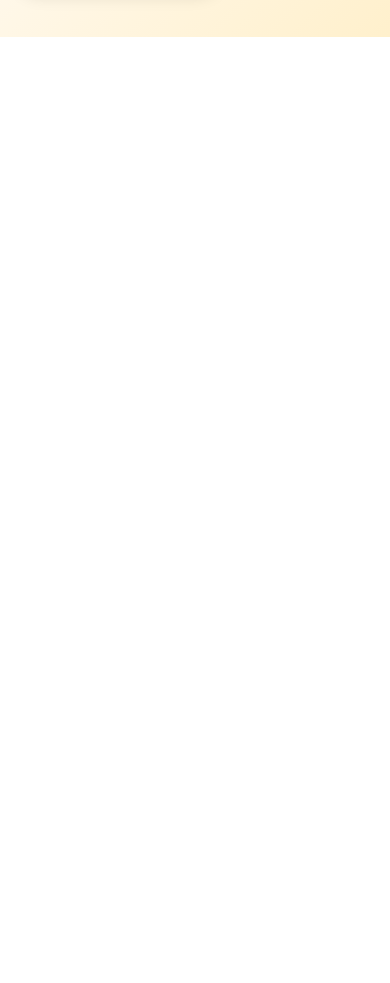
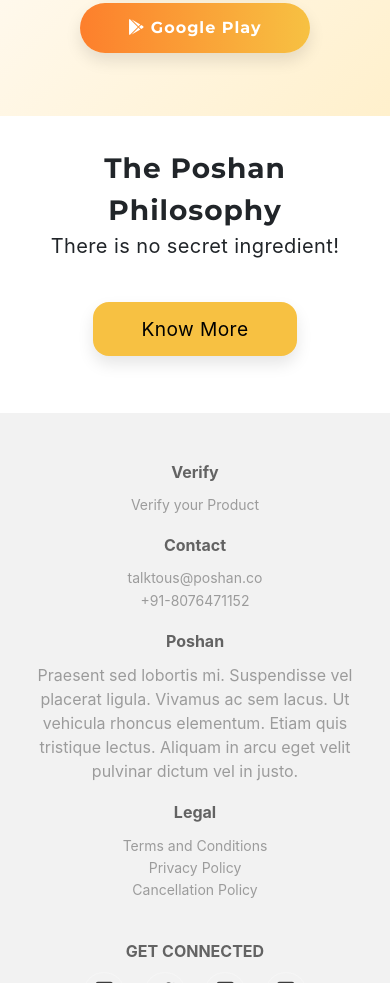
Before and after one commit to tarundeep1608/the-poshan-store, a plain HTML site: page home.html in a window 390 px wide. Shown: the part 1017-2000 px from the top of the page. Before the commit the page ends 1654 px from the top, so only its background shows below. Drawn offline with nearby package versions, Linux system fonts and the light colour scheme; a web font is replaced by a local one.

Commit message:
Project Started: 26-09-21 Added nav-bar js and styling Fixed Orientation of carousel and added site title -----------------DEATH OF PROJECT--------------------------- -----------------START OF NEW PROJECT--------------------------- Reconstructed using bootstrap elements for responsiveness Added product highlights and app section Added footer,Philosophy section

```diff
--- a/home-style.css
+++ b/home-style.css
@@ -251,7 +251,6 @@ html{
     padding:1rem 0;
 }
 
-
 .app-button
 {
     display: inline-block;
@@ -273,8 +272,153 @@ html{
 .app-button:hover{
     transform: scale(1.1);
 }
+/*philosophy*/
+.philosophy-title
+{
+    position: relative;
+    display: flex;
+    flex-wrap: wrap;
+    margin: 8%;
+}
+.title-text-philosophy
+{
+    font-family: Montserrat,sans-serif;
+    font-size: 28px;
+    width: 100%;
+    text-align: center;
+    display: inline-block;
+    position: relative;
+    letter-spacing: 1px;
+    font-weight: 800;
+}
+.bottom-text-philosophy
+{
+    font-size: 20px;
+    width: 100%;
+    text-align: center;
+    display: inline-block;
+    position: relative;
+    margin-bottom: 25px;
+    letter-spacing: 0.4px;
+}
+.know-button
+{
+    display: inline-block;
+    margin-top: 1rem;
+    padding:.8rem 3rem;
+    border-radius: 1rem;
+    background:#f7c142;
+    font-size: 1.2rem;
+    color:#fff;
+    cursor: pointer;
+    box-shadow: 0 .5rem 1rem rgba(0,0,0,.1);
+    transition: all .3s linear;
+}
 
-/*extra spacings adjusted*/
+.know-button:hover{
+    transform: scale(1.1);
+    text-decoration:none !important;
+    color:white;
+}
+
+/*footer*/
+.footer {
+    padding:50px 0;
+    background-color: #f2f2f2;
+    color: #636363;
+}
+
+.footer h3 {
+    margin-top:0;
+    margin-bottom:12px;
+    font-weight:bold;
+    font-size:16px;
+}
+
+.footer ul {
+    padding:0;
+    list-style:none;
+    line-height:1.6;
+    font-size:14px;
+    margin-bottom:0;
+}
+.footer ul a {
+    color:inherit;
+    text-decoration:none;
+    opacity:0.6;
+}
+
+.footer ul a:hover {
+    opacity:0.8;
+}
+
+@media (max-width:767px) {
+    .footer .item:not(.social) {
+        text-align:center;
+        padding-bottom:20px;
+    }
+}
+
+.footer .item.text {
+    margin-bottom:36px;
+}
+
+@media (max-width:767px) {
+    .footer .item.text {
+        margin-bottom:0;
+    }
+}
+
+.footer .item.text p {
+    opacity:0.6;
+    margin-bottom:0;
+}
+
+.footer .item.social {
+    text-align:center;
+}
+
+@media (max-width:991px) {
+    .footer .item.social {
+        text-align:center;
+        margin-top:20px;
+    }
+}
+
+.footer .item.social > a {
+    font-size:20px;
+    width:40px;
+    height:40px;
+    line-height:36px;
+    display:inline-block;
+    text-align:center;
+    border-radius:50%;
+    box-shadow:0 0 0 1px rgba(255,255,255,0.4);
+    margin:0 8px;
+    color:#fff;
+    opacity:0.75;
+}
+
+.footer .item.social > a:hover {
+    opacity:0.9;
+}
+
+.footer .copyright {
+    text-align:center;
+    padding-top:24px;
+    opacity:0.5;
+    font-size:13px;
+    margin-bottom:0;
+}
+
+/*extra spacings, font styles adjusted*/
+.wrapper
+{
+    width: 100%;
+}
+.bold{
+    font-weight: 700;
+}
 .pb-3, .py-3
 {
     padding-bottom: 0rem!important;
@@ -283,3 +427,6 @@ html{
 {
     padding-top: 0rem!important;
 }
+.grid{
+    display: flex;
+}
--- a/home.html
+++ b/home.html
@@ -1,14 +1,19 @@
 <!DOCTYPE html>
 <html lang="en">
 <head>
-    <!-- Bootstrap, font-awesome kits   -->
+    <!-- Bootstrap, font-awesome kits, google fonts   -->
     <link rel="stylesheet" href="https://stackpath.bootstrapcdn.com/bootstrap/4.2.1/css/bootstrap.min.css" integrity="sha384-GJzZqFGwb1QTTN6wy59ffF1BuGJpLSa9DkKMp0DgiMDm4iYMj70gZWKYbI706tWS" crossorigin="anonymous">
     <script src="https://kit.fontawesome.com/6706302c7d.js" crossorigin="anonymous"></script>
+    <link rel="preconnect" href="https://fonts.googleapis.com">
+    <link rel="preconnect" href="https://fonts.gstatic.com" crossorigin>
+    <link href="https://fonts.googleapis.com/css2?family=Ephesis&display=swap" rel="stylesheet">
+    <link href="https://fonts.googleapis.com/css2?family=Montserrat:wght@300&display=swap" rel="stylesheet">
+    <link href="https://fonts.googleapis.com/css2?family=Montserrat:wght@700&display=swap" rel="stylesheet">
     <meta name="viewport" content="width=device-width, initial-scale=1, shrink-to-fit=no">
     <!--  Custom CSS  -->
 
+
     <link rel="stylesheet" href="home-style.css">
-
     <meta charset="UTF-8">
     <title>The Poshan Store</title>
     <link rel="shortcut icon" type="image/png" href="logofav.png"/>
@@ -112,7 +117,7 @@
     <div class="bottom-text" > Our products are designed on the back of hours of conversations with leading nutritionists, coaches and everyday athletes! </div>
 </section>
 <!--Cards for products-->
-<section id="producthigh">
+<section id="producthighlight">
     <div id="product-card">
         <div class="card" style="width: 18rem;">
          <img class="card-img-top " src="p1.png" alt="p1">
@@ -141,9 +146,23 @@
         </div>
     </div>
 </section>
+<!--separator image-->
+<section class="container-fluid" id="middle-separator">
+    <div id="separator">
+        <img src="middle-separator.png" class="img-fluid" alt="middle image">
+    </div>
+</section>
+
+<!--product highlighter-->
+<!--<hr class="featurette-divider">-->
+
+<!--testimonials carousel-->
+
+
 <!--about app-->
+
 <section class="container-fluid " id="about-app">
-        <div class="content">
+        <div class="content title-text">
             <h3> <span>Poshan</span> App is now available on both Google Playstore and Apple Store</h3>
             <p>Download the App and Order your favorite protein flavor now!</p>
 
@@ -152,13 +171,57 @@
                 <a href="#" class="app-button"> <i class="fab fa-google-play"></i> Google Play </a>
             </div>
         </div>
+</section>
+<!--philosophy section-->
+<section id="philosophy" class="philosophy-title">
+    <div class="title-text-philosophy" > The Poshan Philosophy </div>
+    <div class="bottom-text-philosophy" > There is no secret ingredient! </div>
+    <div class="bottom-text-philosophy" id="#know-more"><a href="#" class="know-button" style="color:black;"> Know More </a> </div>
+
 
 </section>
-
-<br><br><br><br><br><br><br><br><br><br><br><br><br><br><br><br><br><br><br><br><br><br><br><br><br>
-
-
-
+<!--footer-->
+  <div class="footer">
+    <footer>
+        <div class="container">
+            <div class="row">
+                <div class="col-sm-6 col-md-3 item">
+                    <h3>Verify</h3>
+                    <ul>
+                        <li><a href="#">Verify your Product</a></li>
+                    </ul>
+                </div>
+                <div class="col-sm-6 col-md-3 item">
+                    <h3>Contact</h3>
+                    <ul>
+                        <li><a href="#">talktous@poshan.co</a></li>
+                        <li><a href="#">+91-8076471152</a></li>
+                    </ul>
+                </div>
+                <div class="col-md-6 item text">
+                    <h3>Poshan</h3>
+                    <p>Praesent sed lobortis mi. Suspendisse vel placerat ligula. Vivamus ac sem lacus. Ut vehicula rhoncus elementum. Etiam quis tristique lectus. Aliquam in arcu eget velit pulvinar dictum vel in justo.</p>
+                </div>
+                <div class="col-sm-6 col-md-3 item">
+                    <h3>Legal</h3>
+                    <ul>
+                        <li><a href="#">Terms and Conditions</a></li>
+                        <li><a href="#">Privacy Policy</a></li>
+                        <li><a href="#">Cancellation Policy</a></li>
+                    </ul>
+                </div>
+            </div>
+            <div class="col item social">
+                <h3>GET CONNECTED</h3>
+                <a href="#"><i class="fab fa-facebook-square" style="color:black;"></i></a>
+                <a href="#"><i class="fab fa-twitter" style="color:black;"></i></a>
+                <a href="#"><i class="fab fa-snapchat-square" style="color:black;"></i></a>
+                <a href="#"><i class="fab fa-instagram-square" style="color:black;"></i></a>
+            </div>
+            <p class="copyright">Poshan © 2021</p>
+        </div>
+    </footer>
+  </div>
 <!--navbar script for scroll action-->
 <script>
     window.onscroll = function() {myFunction()};
```
